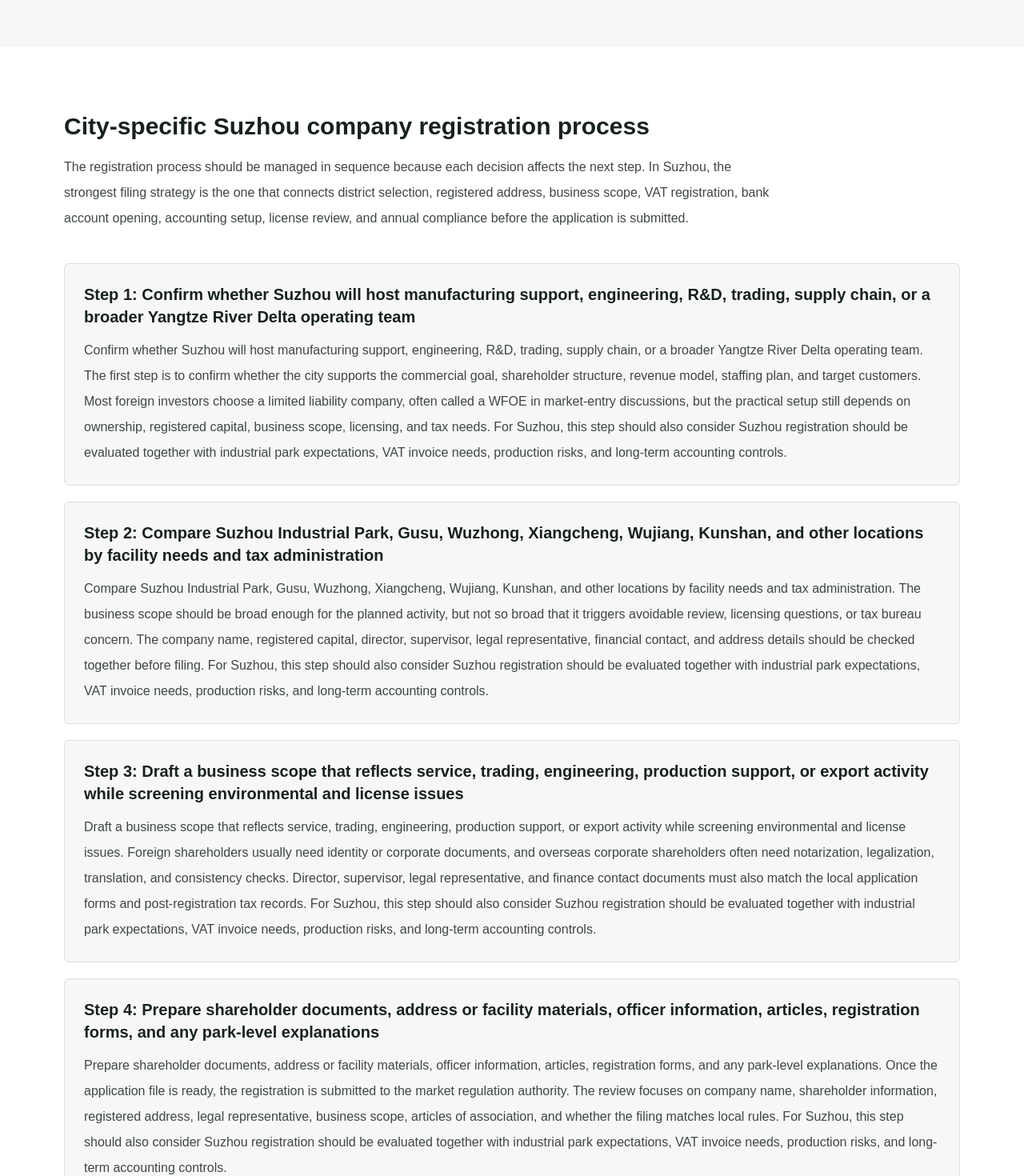
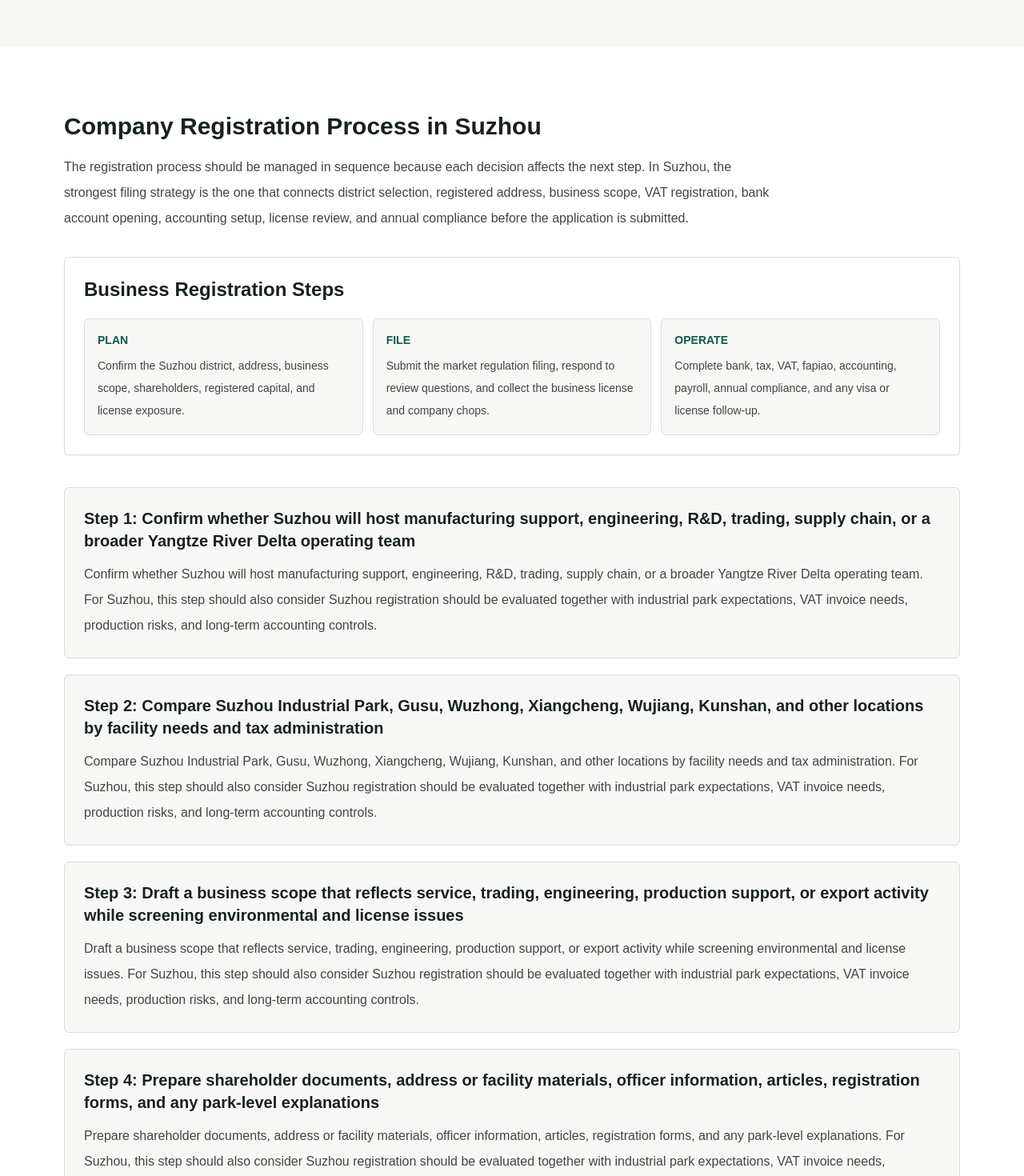
Before and after one commit to sunxiaoru680-hue/zys-finance-website, a Next.js app: page /register-company-in-suzhou in a window 1280 px wide. Shown: the part 2220-3690 px from the top of the page at 80% size. Built offline with nearby package versions, Linux system fonts and the light colour scheme.

Commit message:
Update CityRegistrationLanding.tsx

```diff
--- a/components/CityRegistrationLanding.tsx
+++ b/components/CityRegistrationLanding.tsx
@@ -33,33 +33,6 @@ const serviceLinks = [
   { href: "/contact", label: "Contact" }
 ];
 
-const processSteps = [
-  {
-    title: "1. Confirm the city fit and entity structure",
-    text: "The first step is to confirm whether the city supports the commercial goal, shareholder structure, revenue model, staffing plan, and target customers. Most foreign investors choose a limited liability company, often called a WFOE in market-entry discussions, but the practical setup still depends on ownership, registered capital, business scope, licensing, and tax needs."
-  },
-  {
-    title: "2. Draft the business scope and registration profile",
-    text: "The business scope should be broad enough for the planned activity, but not so broad that it triggers avoidable review, licensing questions, or tax bureau concern. The company name, registered capital, director, supervisor, legal representative, financial contact, and address details should be checked together before filing."
-  },
-  {
-    title: "3. Prepare shareholder and officer documents",
-    text: "Foreign shareholders usually need identity or corporate documents, and overseas corporate shareholders often need notarization, legalization, translation, and consistency checks. Director, supervisor, legal representative, and finance contact documents must also match the local application forms and post-registration tax records."
-  },
-  {
-    title: "4. Submit the registration and business license application",
-    text: "Once the application file is ready, the registration is submitted to the market regulation authority. The review focuses on company name, shareholder information, registered address, legal representative, business scope, articles of association, and whether the filing matches local rules."
-  },
-  {
-    title: "5. Complete chops, tax registration, bank setup, and accounting handover",
-    text: "After the business license is issued, the company still needs practical operating steps. These usually include company chops, tax registration, bank account preparation, bookkeeping setup, VAT and fapiao planning, payroll registration where relevant, and internal controls for contracts, invoices, and expenses."
-  },
-  {
-    title: "6. Review licenses, visas, reporting, and annual compliance",
-    text: "Some activities require permits or additional filings after or before the license is issued. Foreign founders and employees may need work permits and residence permits. The company must also maintain monthly or quarterly tax filings, annual reporting, accounting records, and compliance documents."
-  }
-];
-
 const documentGroups = [
   {
     title: "Shareholder documents",
@@ -88,6 +61,27 @@ const timelineSteps = [
   "Name, scope, registered address, officer information, shareholder document, and articles of association preparation.",
   "Business license application, authority review, approval follow-up, and company chop coordination after license issuance.",
   "Tax registration, accounting setup, bank account preparation, VAT and fapiao planning, payroll review, and license or visa follow-up."
+];
+
+const taxFlowSteps = [
+  "Business license issued",
+  "Tax bureau onboarding",
+  "VAT taxpayer review",
+  "Fapiao access",
+  "Monthly bookkeeping",
+  "Annual reconciliation"
+];
+
+const chinaMapCities = [
+  { city: "Beijing", area: "North China" },
+  { city: "Tianjin", area: "North China port" },
+  { city: "Shanghai", area: "East China" },
+  { city: "Suzhou", area: "Yangtze River Delta" },
+  { city: "Nanjing", area: "Jiangsu" },
+  { city: "Hangzhou", area: "Zhejiang" },
+  { city: "Shenzhen", area: "Greater Bay Area" },
+  { city: "Guangzhou", area: "South China" },
+  { city: "Chengdu", area: "Western China" }
 ];
 
 function faqItems(page: NonNullable<ReturnType<typeof getCityRegistrationPage>>) {
@@ -269,18 +263,35 @@ export function CityRegistrationLanding({ cityKey }: CityRegistrationLandingProp
         <div className="container-shell">
           <div className="max-w-4xl">
             <h2 className="text-3xl font-bold leading-tight">
-              City-specific {page.city} company registration process
+              Company Registration Process in {page.city}
             </h2>
             <p className="mt-4 text-base leading-8 text-graphite">
               The registration process should be managed in sequence because each decision affects the next step. In {page.city}, the strongest filing strategy is the one that connects district selection, registered address, business scope, VAT registration, bank account opening, accounting setup, license review, and annual compliance before the application is submitted.
             </p>
+          </div>
+          <div className="mt-8 rounded-md border border-line bg-white p-6 shadow-sm">
+            <h3 className="text-2xl font-bold text-ink">Business Registration Steps</h3>
+            <div className="mt-5 grid gap-3 md:grid-cols-3">
+              {["Plan", "File", "Operate"].map((stage, index) => (
+                <div key={stage} className="rounded-md border border-line bg-paper p-4">
+                  <p className="text-sm font-bold uppercase text-evergreen">{stage}</p>
+                  <p className="mt-2 text-sm leading-7 text-graphite">
+                    {index === 0
+                      ? `Confirm the ${page.city} district, address, business scope, shareholders, registered capital, and license exposure.`
+                      : index === 1
+                        ? "Submit the market regulation filing, respond to review questions, and collect the business license and company chops."
+                        : "Complete bank, tax, VAT, fapiao, accounting, payroll, annual compliance, and any visa or license follow-up."}
+                  </p>
+                </div>
+              ))}
+            </div>
           </div>
           <div className="mt-10 grid gap-5">
             {page.localProcess.map((step, index) => (
               <article key={step} className="rounded-md border border-line bg-paper p-6">
                 <h3 className="text-xl font-bold text-ink">Step {index + 1}: {step.split(".")[0]}</h3>
                 <p className="mt-3 text-base leading-8 text-graphite">
-                  {step} {processSteps[index]?.text} For {page.city}, this step should also consider {page.faqFocus}
+                  {step} For {page.city}, this step should also consider {page.faqFocus}
                 </p>
               </article>
             ))}
@@ -311,7 +322,7 @@ export function CityRegistrationLanding({ cityKey }: CityRegistrationLandingProp
         <div className="container-shell grid gap-10 lg:grid-cols-2">
           <div>
             <h2 className="text-3xl font-bold leading-tight">
-              Estimated timeline and approval path
+              Timeline and approval path
             </h2>
             <p className="mt-4 text-base leading-8 text-graphite">
               {page.timeline} The most common timeline risk is not the online filing itself. Delays usually come from incomplete shareholder documents, inconsistent names, address issues, unclear business scope, licensing questions, bank review, or missing tax registration materials after approval.
@@ -344,10 +355,42 @@ export function CityRegistrationLanding({ cityKey }: CityRegistrationLandingProp
       </section>
 
       <section className="py-16 md:py-20">
+        <div className="container-shell grid gap-10 lg:grid-cols-[0.45fr_0.55fr]">
+          <div className="rounded-md border border-line bg-white p-6 shadow-sm">
+            <h2 className="text-3xl font-bold leading-tight text-ink">China Map</h2>
+            <p className="mt-4 text-base leading-8 text-graphite">
+              {page.city} sits within the broader China registration network that foreign investors often compare before choosing a city. The right location depends on customers, suppliers, tax administration, staff hiring, port access, and long-term compliance support.
+            </p>
+            <div className="mt-6 grid gap-2 sm:grid-cols-2">
+              {chinaMapCities.map((item) => (
+                <p key={item.city} className={`rounded-md border p-3 text-sm leading-6 ${item.city === page.city ? "border-evergreen bg-paper font-bold text-ink" : "border-line text-graphite"}`}>
+                  {item.city}: {item.area}
+                </p>
+              ))}
+            </div>
+          </div>
+          <div className="rounded-md border border-line bg-white p-6 shadow-sm">
+            <h2 className="text-3xl font-bold leading-tight text-ink">Tax Flow</h2>
+            <p className="mt-4 text-base leading-8 text-graphite">
+              Tax work begins immediately after registration, not after the first invoice. A {page.city} company should move through tax onboarding, VAT review, invoice access, bookkeeping, payroll withholding, and annual reconciliation in a controlled sequence.
+            </p>
+            <div className="mt-6 grid gap-3 md:grid-cols-2">
+              {taxFlowSteps.map((step, index) => (
+                <p key={step} className="flex gap-3 rounded-md border border-line bg-paper p-4 text-sm leading-7 text-graphite">
+                  <CheckCircle2 aria-hidden="true" className="mt-1 h-5 w-5 flex-none text-evergreen" />
+                  <span><strong className="text-ink">{index + 1}. {step}:</strong> confirm records, responsible staff, and deadline ownership.</span>
+                </p>
+              ))}
+            </div>
+          </div>
+        </div>
+      </section>
+
+      <section className="py-16 md:py-20">
         <div className="container-shell">
           <div className="max-w-4xl">
             <h2 className="text-3xl font-bold leading-tight">
-              {page.city} company setup comparison table
+              Comparison Table: {page.city} company setup
             </h2>
             <p className="mt-4 text-base leading-8 text-graphite">
               A comparison table helps foreign investors avoid treating every China city as interchangeable. The best registration decision depends on industry, office needs, tax administration, banking, staffing, license exposure, and how the company will generate revenue after the business license is issued.
```
